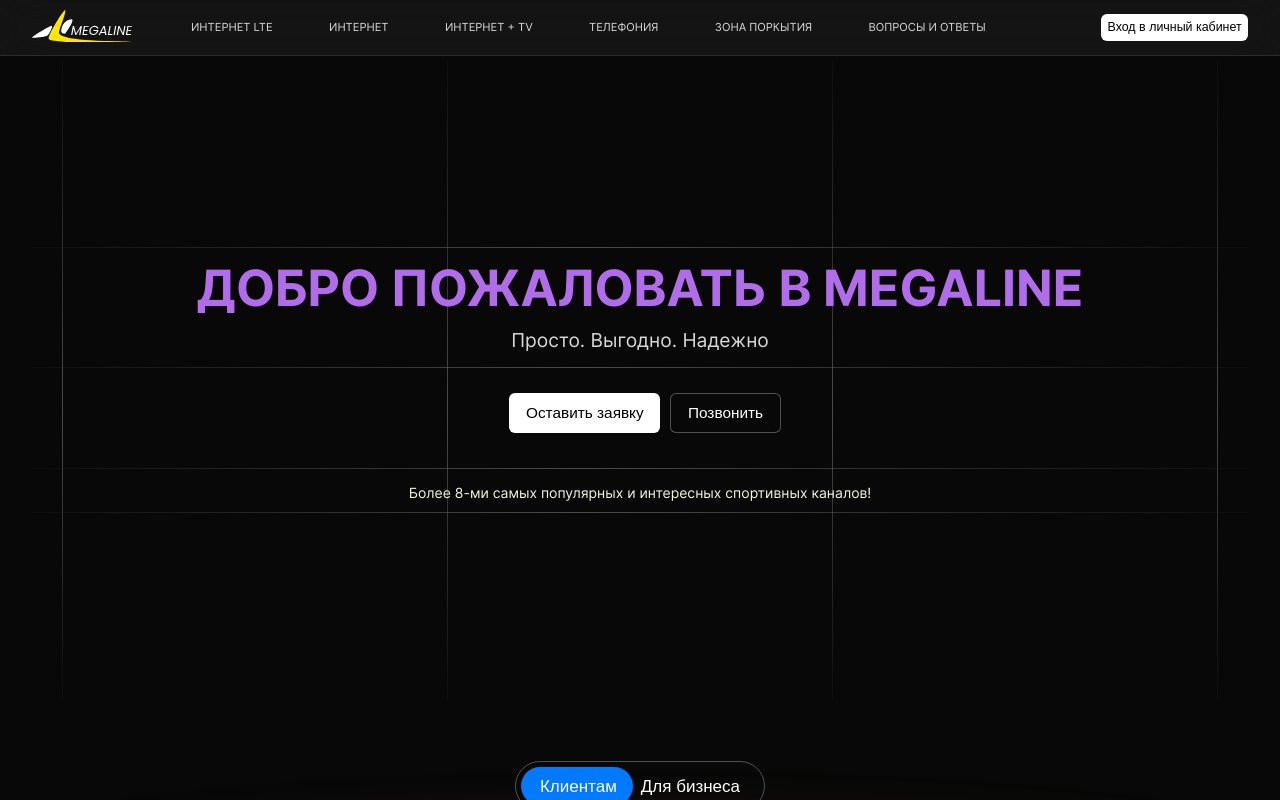
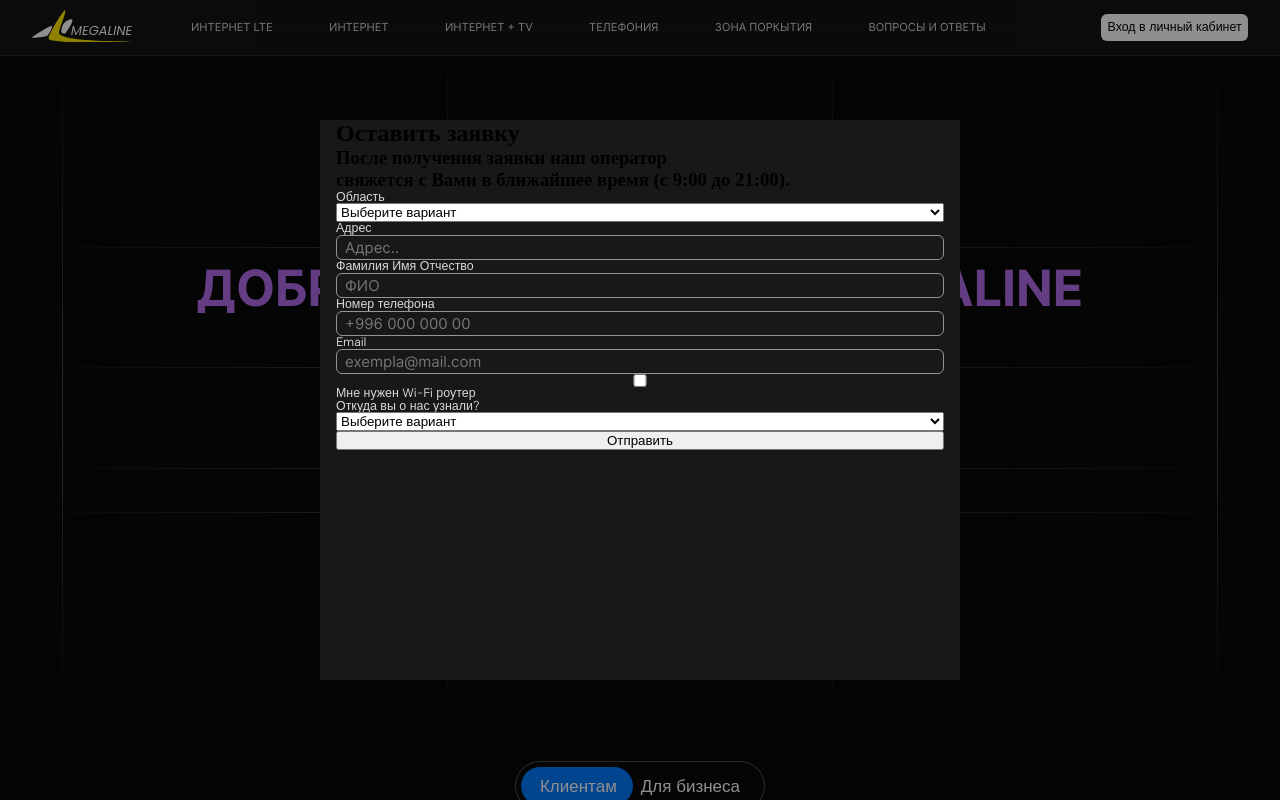
Before and after one commit to Cucumberchik/Megaline_Pet-Project, a Next.js app: page / in a window 1280 px wide. Both pictures are taken after a click on the button "Оставить заявку". Shown: the top 800 px of the page. Built offline with nearby package versions, Linux system fonts and the light colour scheme.

Commit message:
added form sublit application

```diff
--- a/src/app/page.tsx
+++ b/src/app/page.tsx
@@ -9,10 +9,11 @@
 
 
 export default function Home():ReactNode {
-  const [modalSubmitApplicationOpen, setModalSubmitApplicationOpen] = useState<boolean>(false)
-  console.log(modalSubmitApplicationOpen);
+  const [modalSubmitApplicationOpen, setModalSubmitApplicationOpen] = useState<string>("")
 
   return (
+    <>
+      <ModalSubmitApplication status={modalSubmitApplicationOpen} setChangeStatus={()=>setModalSubmitApplicationOpen("_stop")} />
     <main>
       <div className="container">
         <div className="wellcome_div" >
@@ -36,8 +37,7 @@
 
               <div className="_buttons_">
                 <div className="_contant_buttons">
-                    <ModalSubmitApplication status={modalSubmitApplicationOpen} setChangeStatus={()=>setModalSubmitApplicationOpen(false)} />
-                    <button className="ligth-btn" onClick={()=>setModalSubmitApplicationOpen(true)}>Оставить заявку</button>
+                    <button className="ligth-btn" onClick={()=>setModalSubmitApplicationOpen("_open")}>Оставить заявку</button>
                     <button className="outline-light-btn">Позвонить</button>
                 </div>
               </div>
@@ -48,9 +48,9 @@
             </div>
           </div>
         </div>
-        <InterfaceComponent />
-
+                <InterfaceComponent />
       </div>
     </main>
+    </>
   )
 }
--- a/src/components/home/interfaceUi.tsx
+++ b/src/components/home/interfaceUi.tsx
@@ -19,7 +19,7 @@
           <SwitchComponent onInterface = {()=>handleUiInterface} />
       </div>
       <div className='_page'>
-        <Image className="_backdrop__client_page" src={bacdrop_lines} alt="bacdrop_lines" draggable="false" />
+        <Image className="_backdrop__client_page " priority={true} src={bacdrop_lines} alt="bacdrop_lines" draggable="false" />
         <div className="_light_backdrop"/>
         <div className="_iterface_page">
           <div className="_client_page">
--- a/src/components/modals/submit_application.tsx
+++ b/src/components/modals/submit_application.tsx
@@ -1,17 +1,87 @@
-import { memo, useCallback } from "react"
-import type {FC, ReactNode,} from "react"
+"use client"
+import { memo, useCallback, useState } from "react"
+import type {ChangeEvent, FC, ReactNode,} from "react"
+import { IFormSumbitInputValue } from "~/types/formInputType"
+import "~/style/components/modals.scss"
 type TypeModalSubmitApplication = {
-  status: boolean;
+  status: string;
   setChangeStatus:()=>void
 }
 
 export const ModalSubmitApplication:FC<TypeModalSubmitApplication> = memo(({status, setChangeStatus}):ReactNode => {
-  const handleChangeStatus = useCallback(setChangeStatus, [status])
+  const [errorValueInputForm, setErrorValueInputForm] = useState<string>('');
+  const [valueInputForm, setValueInputForm] = useState<IFormSumbitInputValue>({
+    area: "",
+    address: "",
+    fio:"",
+    phone_number: "",
+    cheked_wifi_router: false,
+    email:"",
+    methods_about: "не указал"
+  })
+  const handleChangeStatus = useCallback(setChangeStatus, [status]);
+  const handleFormInputValue = useCallback((e:ChangeEvent<HTMLInputElement> | ChangeEvent<HTMLSelectElement>)=>{
+    setValueInputForm({...valueInputForm, [e.target.name]: e.target.value})
+  },[])
+
+  console.log(valueInputForm);
+
+
   return (
     <section id="modal_window_submit_application"
-    className={`modal_window_submit_application ${status && "active"}`}
+    className={`modal_window_submit_application${status}`}
     onClick={handleChangeStatus}>
-      <div className="_contant" onClick={(e )=>e.stopPropagation()}></div>
+      <div className="_contant" onClick={(e )=>e.stopPropagation()}>
+        <div className="container">
+          <h2>Оставить заявку</h2>
+          <h3>После получения заявки наш оператор <br /> свяжется с Вами в ближайшее время (с 9:00 до 21:00).</h3>
+          <div className="_form_submit_applicatio">
+              <label className="_form_input">
+                Область
+                <select value={valueInputForm.area} onChange={handleFormInputValue} name="area">
+                  <option value="" disabled>Выберите вариант</option>
+                  <option value="Чуй">Чуйская область</option>
+                  <option value="Иссык-Куль">Иссык-Кульcкая область</option>
+                  <option value="Ош">Ошская область</option>
+                  <option value="Баткен">Баткенская область</option>
+                </select>
+              </label>
+              <label className="_form_input">
+                Адрес
+                <input onChange={handleFormInputValue} name="address" title="" type="text" placeholder="Адрес.." />
+              </label>
+              <label className="_form_input">
+                Фамилия Имя Отчество
+                <input onChange={handleFormInputValue} name="fio" type="text" placeholder="ФИО" />
+              </label>
+              <label className="_form_input">
+                Номер телефона
+                <input onChange={handleFormInputValue} name="phone_number" type="tel" placeholder="+996 000 000 00" />
+              </label>
+              <label className="_form_input">
+                Email
+                <input onChange={handleFormInputValue} name="email" type="email" placeholder="exempla@mail.com" />
+              </label>
+              <label className="_form_checkbox">
+                <input type="checkbox" onChange={(e)=> setValueInputForm({...valueInputForm, cheked_wifi_router : !!e.target.value})} checked={valueInputForm.cheked_wifi_router} />
+                Мне нужен Wi-Fi роутер
+              </label>
+              <label >
+                Откуда вы о нас узнали?
+                <select onChange={handleFormInputValue}  name="methods_about" value={valueInputForm.methods_about}>
+                  <option value="не указал" disabled selected>Выберите вариант</option>
+                  <option value="на телевизоре">Реклама на TV</option>
+                  <option value="в интернете">Реклама в интернете</option>
+                  <option value="на радио">Реклама на радио</option>
+                  <option value="наружная реклама">Наружная реклама</option>
+                  <option value="реклама на подъездах">Реклама на подъездах</option>
+                  <option value="знакомые">От знакомых</option>
+                </select>
+              </label>
+              <button>Отправить</button>
+          </div>
+        </div>
+      </div>
     </section>
   )
 })
--- a/src/style/_colors.scss
+++ b/src/style/_colors.scss
@@ -5,9 +5,10 @@
 $gray100: #1A1A1A;
 $gray200: #181818;
 $gray400: #656565;
+$gray500: #949494;
 $gray1000: #EDEDED;
 
-
+$gray400-05:#65656595;
 //White
 $white-default: #fff;
 $white-100: #dcdcdc;
@@ -20,6 +21,10 @@
 //Black
 $black-accent: #000;
 
+//Red
+$red600: oklch(71.12% 0.1881 21.22);
+$red700: oklch(62.56% 0.2524 23.03);
+
 
 
 
--- a/src/style/components/modals.scss
+++ b/src/style/components/modals.scss
@@ -1,8 +1,78 @@
 @import "../colors";
 #modal_window_submit_application {
-    position: absolute;
+    position: fixed;
     top: 0;
     left: 0;
     width: 100%;
     height: 100vh;
+    z-index: 25;
+    transition: all 0.3s ease-in-out;
+
+
+    ._contant {
+        width: 50%;
+        height: 70%;
+        margin: auto auto;
+        display: flex;
+        justify-content: center;
+        background-color: $gray200;
+        .container {
+            display: flex;
+            flex-direction: column;
+            ._form_submit_applicatio {
+                display: flex;
+                flex-direction: column;
+            }
+            label {
+                display: flex;
+                flex-direction: column;
+                color: var(--link-gray);
+                font: var( --font100-setting);
+            }
+            ._form_input {
+
+                input {
+                    padding: 0 8px;
+                    height: 2vw;
+                    background-color: $gray200;
+                    color: $white-default;
+                    font: 400 15px / 100% var( --font-inter);
+                    border: .3px solid $gray500;
+                    border-radius: 6px;
+                    outline: 0px solid $gray400-05;
+                }
+                input:focus{
+                    outline: 4px solid $gray400-05;
+                }
+            }
+        }
+    }
 }
+.modal_window_submit_application {
+    display: none;
+}
+.modal_window_submit_application_open {
+    display: flex;
+
+    animation: fadeIn .3s forwards;
+    background-color: rgba(0, 0, 0, 0.438);
+}
+
+@keyframes fadeIn {
+    from { opacity: 0; }
+      to { opacity: 1; }
+}
+.modal_window_submit_application_stop {
+    animation: fadeOut .5s forwards;
+    background-color: rgba(0, 0, 0, 0.48);
+
+    ._contant {
+        display: none;
+    }
+}
+
+  @keyframes fadeOut {
+    from { opacity: 1; }
+    to { opacity: 0;
+    display: none; }
+  }
--- /dev/null
+++ b/src/types/formInputType.ts
@@ -0,0 +1,11 @@
+
+
+export interface IFormSumbitInputValue {
+    area: string;
+    address: string;
+    fio:string;
+    phone_number:string;
+    cheked_wifi_router: boolean;
+    email:string;
+    methods_about:string
+}
```
